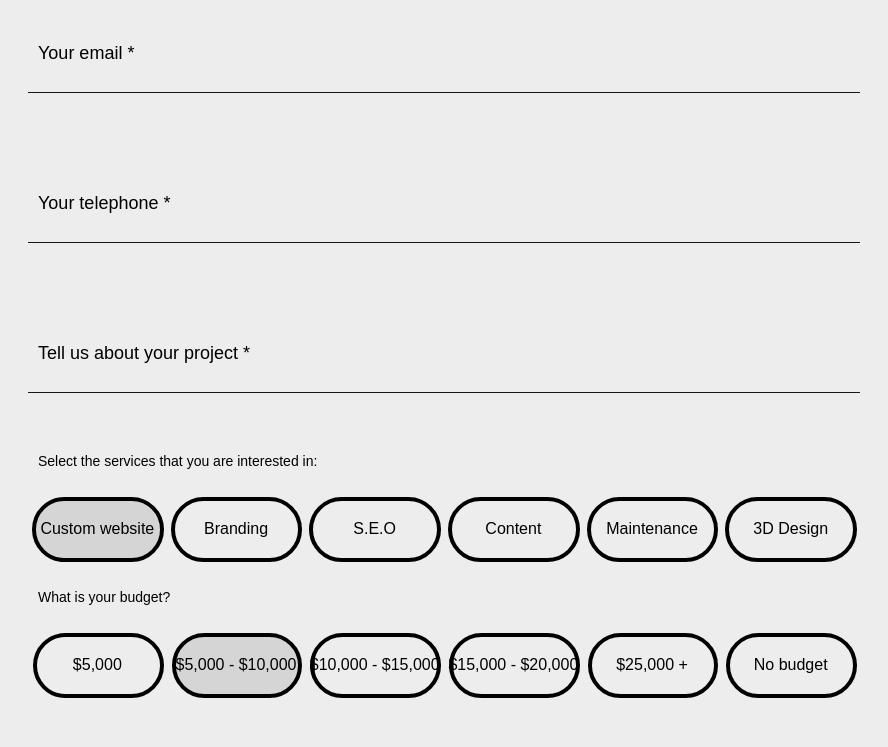
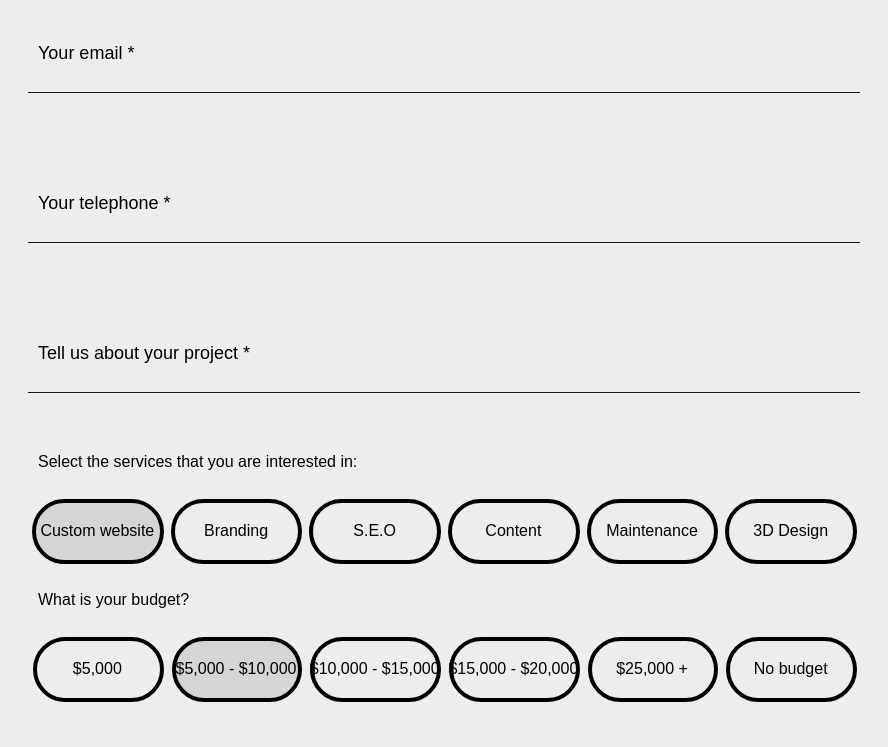
Before and after one commit to ssmllc/ssm24, a website built with webpack: page src/index.html in a window 1280 px wide. Shown: the part 4371-5118 px from the top of the page, without its empty margins (196-1084 px from the left). Built offline with nearby package versions, Linux system fonts and the light colour scheme; a web font is replaced by a local one.

Commit message:
Office Mac updates

```diff
--- a/src/index.html
+++ b/src/index.html
@@ -210,7 +210,7 @@
                   <p class="ssm-about--details_copy">With over 20 years of combined experience our team of professionals
                     is
                     adept at using language as a potent tool
-                    to connect with a wide range of demographics because we understand the specifics of interacting with
+                    to connect with a wide range of demographics, because we understand the specifics of interacting with
                     varied audiences. We have experience working with businesses of all sizes, from small independent
                     shops to large corporations.
                   </p>
--- a/src/scss/_contact.scss
+++ b/src/scss/_contact.scss
@@ -196,7 +196,11 @@
     }
 
     @media (min-width: 1280px) {
-      font-size: 14px;
+      font-size: 16px;
+    }
+
+    @media (min-width: 1920px) {
+      font-size: 18px;
     }
   }
 }
```
Also changed, not shown: dist/index.html, dist/main.css.
